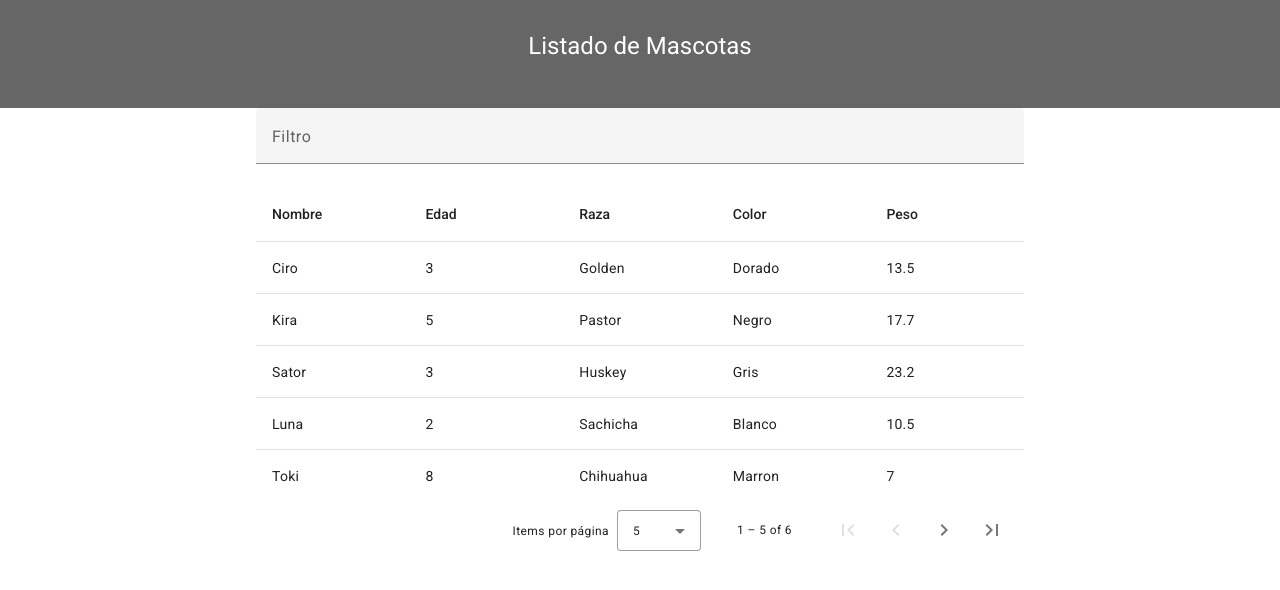
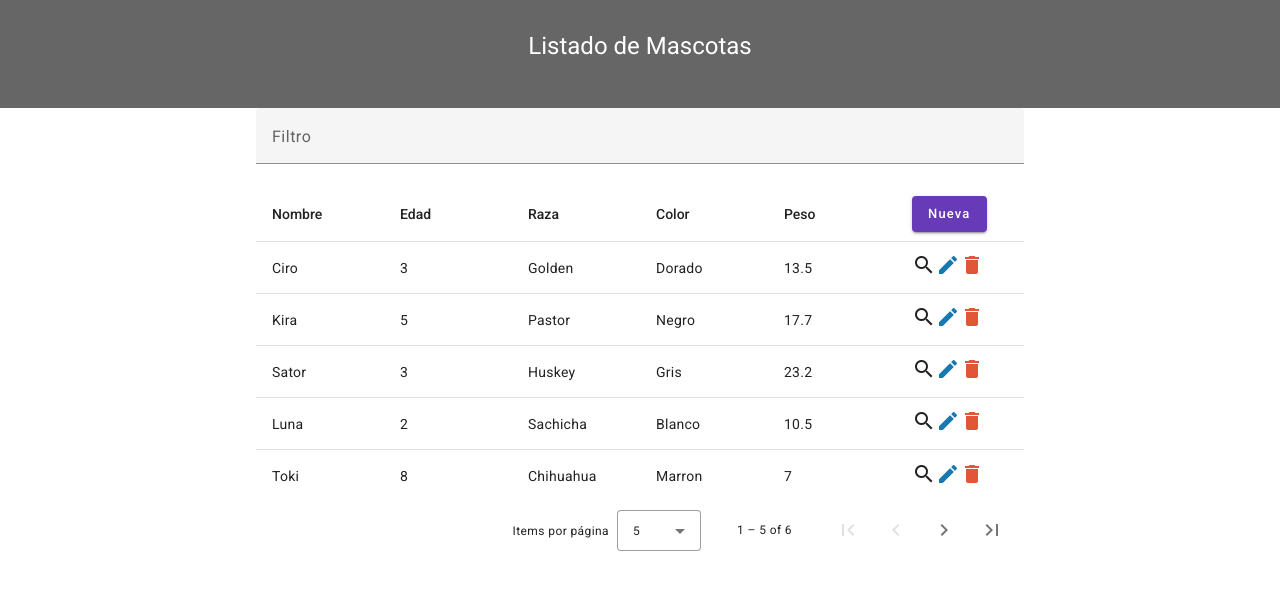
Before and after one commit to alfred84/frontend-crud-pet-angular15, an Angular app: page / in a window 1280 px wide. Shown: the top 590 px of the page. Built offline with nearby package versions, Linux system fonts and the light colour scheme.

Commit message:
Diseño de Operaciones CRUD en tabla

```diff
--- a/src/app/components/listado-mascotas/listado-mascotas.component.html
+++ b/src/app/components/listado-mascotas/listado-mascotas.component.html
@@ -44,6 +44,18 @@
             <td mat-cell *matCellDef="let element"> {{element.peso}} </td>
         </ng-container>
 
+        <!-- Position Column -->
+        <ng-container matColumnDef="acciones">
+            <th mat-header-cell *matHeaderCellDef>
+                <button class="agregar" mat-raised-button color="primary">Nueva</button>
+            </th>
+            <td mat-cell *matCellDef="let element">
+                <mat-icon matTooltip="Detalles" class="search" fontIcon="search"></mat-icon>
+                <mat-icon matTooltip="Editar" class="edit" fontIcon="edit"></mat-icon>
+                <mat-icon matTooltip="Eliminar" class="delete" fontIcon="delete"></mat-icon>
+            </td>
+        </ng-container>
+
 
         <tr mat-header-row *matHeaderRowDef="displayedColumns"></tr>
         <tr mat-row *matRowDef="let row; columns: displayedColumns;"></tr>
--- a/src/app/components/listado-mascotas/listado-mascotas.component.scss
+++ b/src/app/components/listado-mascotas/listado-mascotas.component.scss
@@ -21,3 +21,22 @@ td, th {
     font-size: 14px;
     width: 100%;
 }
+
+.search {
+    cursor: pointer;
+}
+
+.edit {
+    cursor: pointer;
+    color: #1878B0;
+}
+
+.delete {
+    cursor: pointer;
+    color: #e15639;
+}
+
+.agregar {
+    font-size: 13px;
+    line-height: 28px;
+}
--- a/src/app/components/listado-mascotas/listado-mascotas.component.ts
+++ b/src/app/components/listado-mascotas/listado-mascotas.component.ts
@@ -20,7 +20,7 @@ const listMascotas: Mascotas[] = [
 })
 export class ListadoMascotasComponent implements AfterViewInit {
 
-  displayedColumns: string[] = ['nombre','edad','raza','color','peso'];
+  displayedColumns: string[] = ['nombre','edad','raza','color','peso','acciones'];
   dataSource = new MatTableDataSource<Mascotas>(listMascotas);
 
   @ViewChild(MatPaginator) paginator!: MatPaginator;
```
Also changed, not shown: src/app/app.module.ts (+7 -1 lines).
